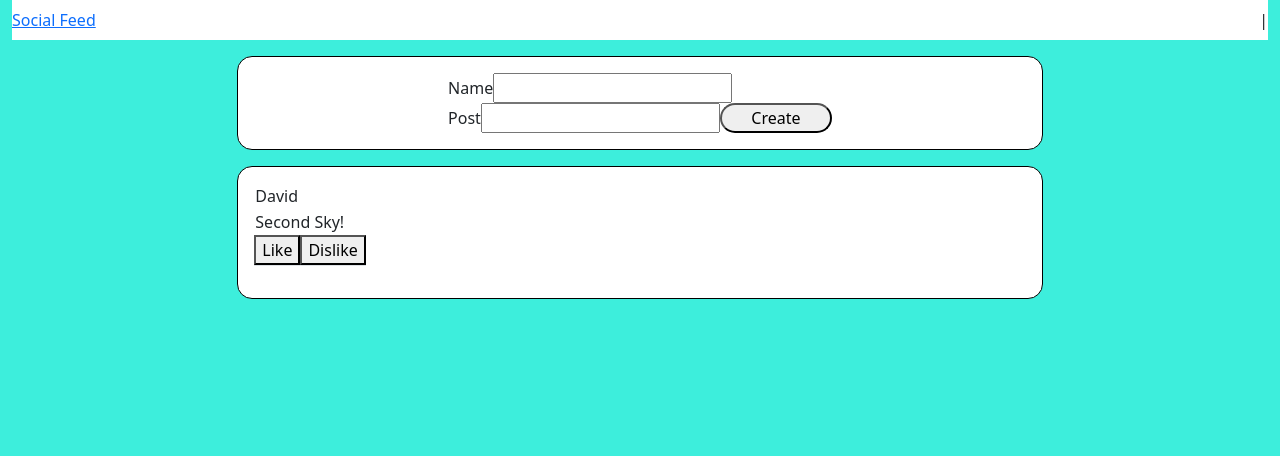
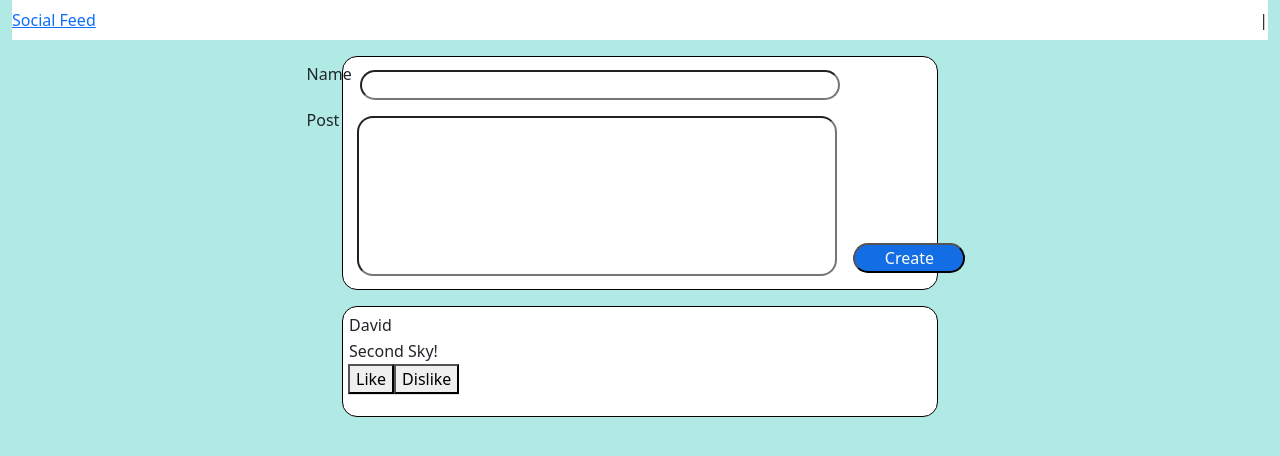
Before and after one commit to ledavid0106/social-feed-project, a React (Create React App) app: page / in a window 1280 px wide. Shown: the top 456 px of the page. Built offline with nearby package versions, Linux system fonts and the light colour scheme.

Commit message:
Reposition CreateButton and coloring

```diff
--- a/public/index.html
+++ b/public/index.html
@@ -26,7 +26,7 @@
     -->
     <title>Social Feed Project</title>
   </head>
-  <body style="background-color:rgb(61, 238, 220)">
+  <body style="background-color:rgb(177, 234, 228)">
     <noscript>You need to enable JavaScript to run this app.</noscript>
     <div id="root"></div>
     <!--
--- a/src/App.css
+++ b/src/App.css
@@ -5,7 +5,7 @@
   display:flex;
   justify-content: center;
   margin: 1em;
-  padding: 1em;
+  padding: 5px;
   align-items: center;
   align-content: center;
   align-self: center;
--- a/src/App.js
+++ b/src/App.js
@@ -21,7 +21,7 @@ function App() {
         <a href="#social">Social Feed</a> |
       </nav>
       <div className="center">
-         <div className="col-md-8">
+         <div className="col-md-6">
             <div className="border-box">
               <AddEntryForm addNewEntryProperty={addNewEntry}/>
             </div>
--- a/src/Components/AddEntry/AddEntryForm.css
+++ b/src/Components/AddEntry/AddEntryForm.css
@@ -1,4 +1,29 @@
 .round{
     border-radius: 15em;
     width: 7em;
+    margin: 8px;
+    background-color: rgb(19, 110, 229);
+    color: white;
+    margin-top: 135px;
 }
+
+.roundpost{
+    border-radius: 1em;
+    width: 30em;
+    height: 10em;
+    margin: 8px;
+    margin-left: 18px;
+}
+
+.roundname{
+    border-radius: 1em;
+    width: 7em;
+    margin: 8px;
+    width: 30em;
+}
+
+.name{
+    display: flex;
+    justify-content: flex-start;
+    align-items: flex-start;
+}
--- a/src/Components/AddEntry/AddEntryForm.jsx
+++ b/src/Components/AddEntry/AddEntryForm.jsx
@@ -21,14 +21,16 @@ const AddEntryForm = (props) => {
         <form onSubmit={handleSubmit}>
             <table>
                 <tbody>
-                    <tr>
-                        <label>Name</label>
-                        <input  type="text" value={name} onChange={(event)=>setName(event.target.value)}></input>
+                    <tr className="name">
+                        <label >Name</label>
+                        <input  type="text" className="roundname" value={name} onChange={(event)=>setName(event.target.value)}></input>
                     </tr>
-                    <tr>
-                        <label>Post</label>
-                        <input  type="text" value={post} onChange={(event)=>setPost(event.target.value)}></input>
-                        <button type="submit" className="round">Create</button>
+                    <tr className="name">
+                        <label >Post</label>
+                        <input  type="text" className="roundpost" value={post} onChange={(event)=>setPost(event.target.value)}></input>
+                        <div>
+                            <button type="submit" className="round">Create</button>
+                        </div>
                     </tr>
                 </tbody>
             </table>
```
